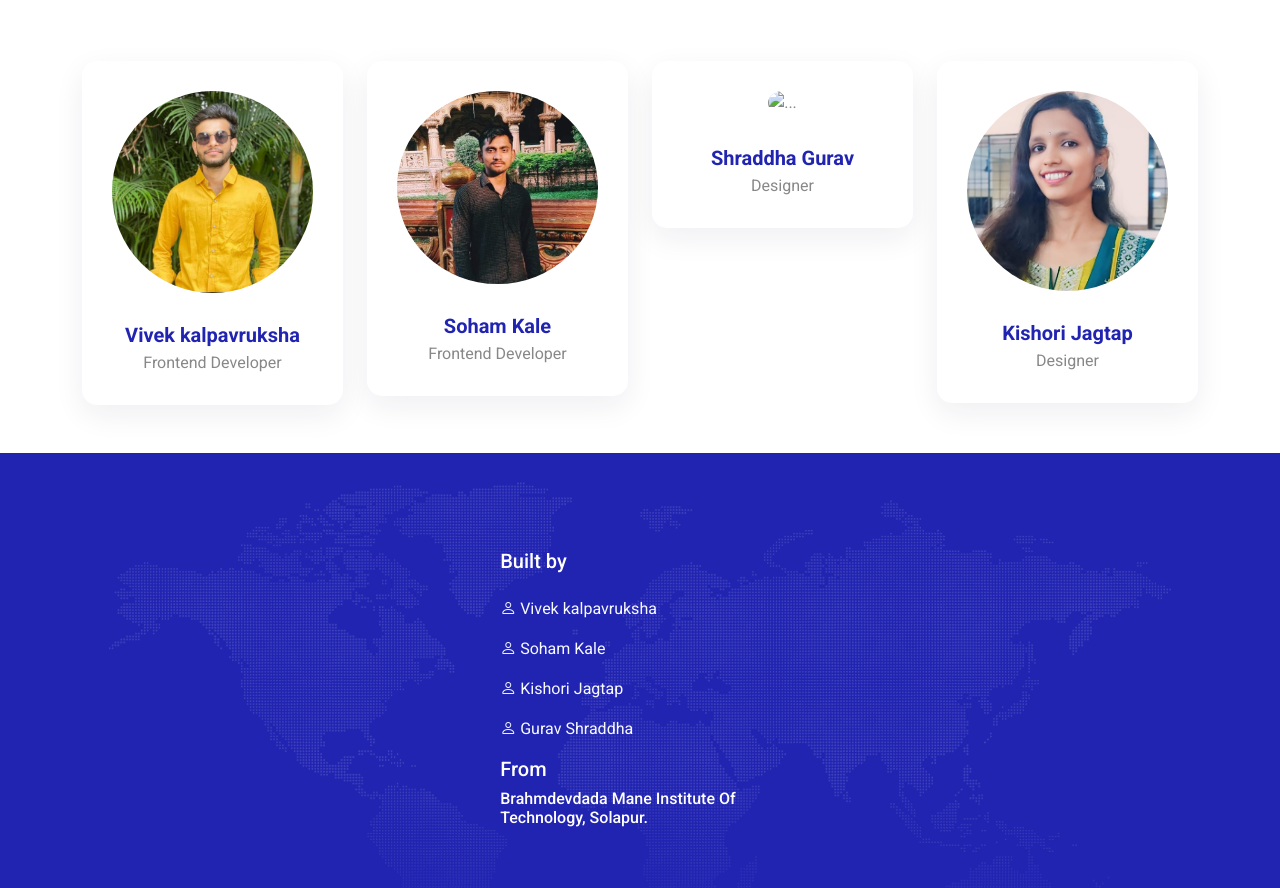
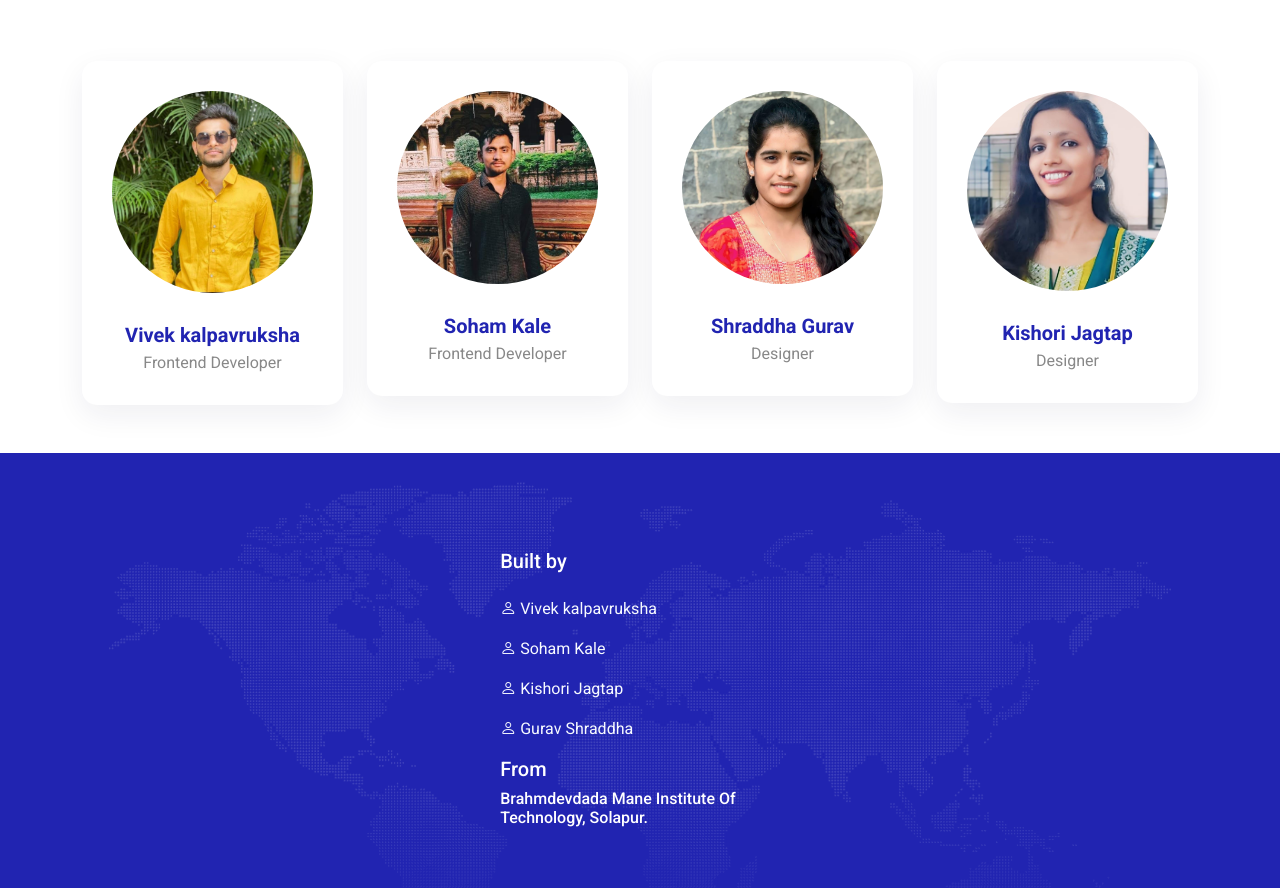
Before and after one commit to Vivek8446/CSHUb, a plain HTML site: page about.html in a window 1280 px wide. Shown: the part 1282-2170 px from the top of the page. Drawn offline with nearby package versions, Linux system fonts and the light colour scheme.

Commit message:
Update about.html

```diff
--- a/about.html
+++ b/about.html
@@ -333,7 +333,7 @@ text-decoration:none;
                     <div class="col-md-6 col-xl-3 mt-1-9 wow fadeInUp" data-wow-delay=".4s" style="visibility: visible; animation-delay: 0.4s; animation-name: fadeInUp;">
                         <div class="team-style07">
                             <div class="team-thumb mb-1-9">
-                                <div class="thumb"><img src="./img/shradha.jpg" class="rounded-circle" alt="..."></div>
+                                <div class="thumb"><img src="./img/shraddha.jpg" class="rounded-circle" alt="..."></div>
                                 <div class="team-social">
                                     <ul class="styled-icons">
                                         <li><a class="styled-icons-item" href="#!"><i class="fab fa-facebook-f"></i></a></li>
```
